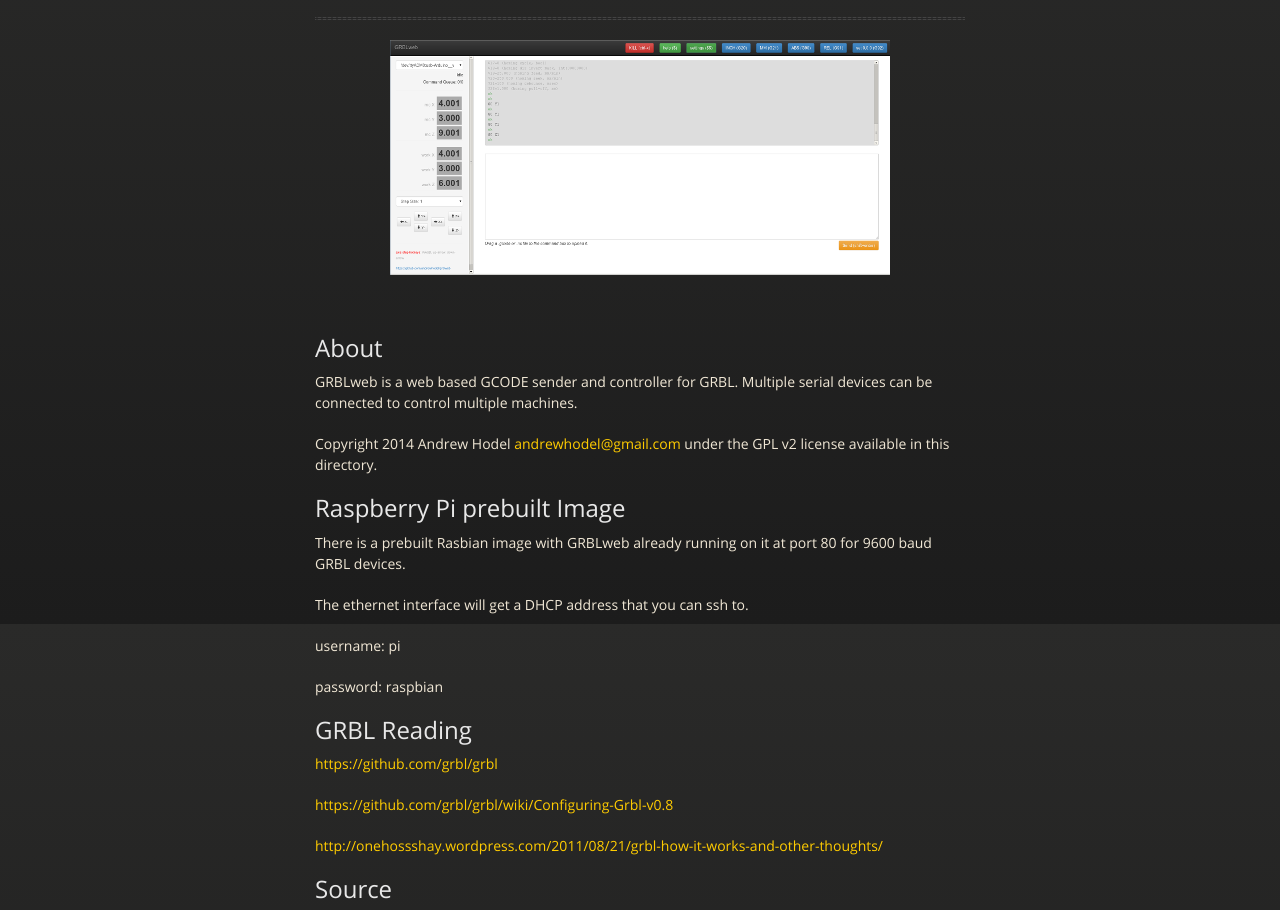
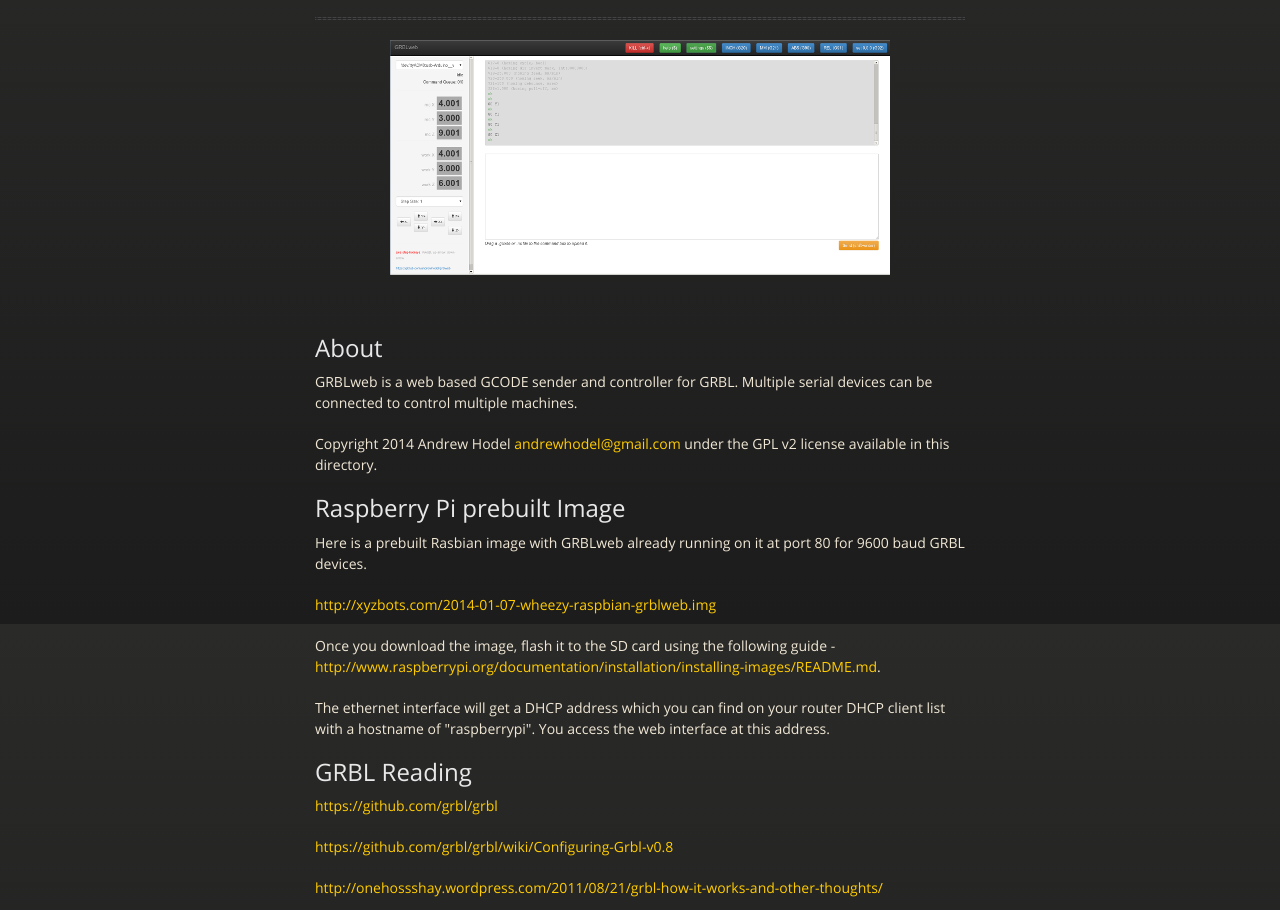
Before and after one commit to andrewhodel/grblweb, a plain HTML site: page index.html in a window 1280 px wide. Shown: the part 176-1086 px from the top of the page. Drawn offline with nearby package versions, Linux system fonts and the light colour scheme.

Commit message:
added link for rpi image

```diff
--- a/index.html
+++ b/index.html
@@ -21,6 +21,7 @@
       <div id="header">
         <nav>
           <li class="fork"><a href="https://github.com/andrewhodel/grblweb">View On GitHub</a></li>
+          <li style="margin-left: 20px;" class="fork"><a href="https://github.com/andrewhodel/grblweb/issues">Issues</a></li>
         </nav>
       </div><!-- end header -->
 
@@ -45,13 +46,15 @@
 <h2>
 <a name="raspberry-pi-prebuilt-image" class="anchor" href="#raspberry-pi-prebuilt-image"><span class="octicon octicon-link"></span></a>Raspberry Pi prebuilt Image</h2>
 
-<p>There is a prebuilt Rasbian image with GRBLweb already running on it at port 80 for 9600 baud GRBL devices.</p>
+<p>Here is a prebuilt Rasbian image with GRBLweb already running on it at port 80 for 9600 baud GRBL devices.</p>
 
-<p>The ethernet interface will get a DHCP address that you can ssh to.</p>
+<p>
+<a href="http://xyzbots.com/2014-01-07-wheezy-raspbian-grblweb.img">http://xyzbots.com/2014-01-07-wheezy-raspbian-grblweb.img</a>
+</p>
 
-<p>username: pi</p>
+<p>Once you download the image, flash it to the SD card using the following guide - <a href="http://www.raspberrypi.org/documentation/installation/installing-images/README.md">http://www.raspberrypi.org/documentation/installation/installing-images/README.md</a>.</p>
 
-<p>password: raspbian</p>
+<p>The ethernet interface will get a DHCP address which you can find on your router DHCP client list with a hostname of "raspberrypi".  You access the web interface at this address.</p>
 
 <h2>
 <a name="grbl-reading" class="anchor" href="#grbl-reading"><span class="octicon octicon-link"></span></a>GRBL Reading</h2>
```
